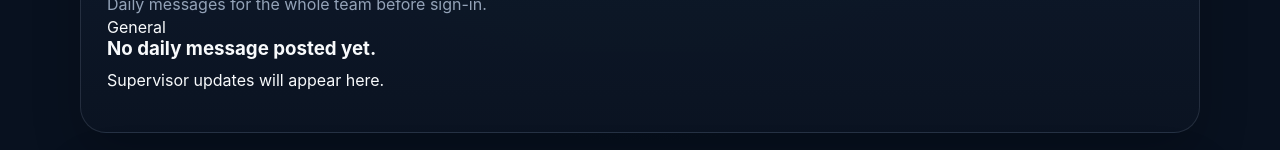
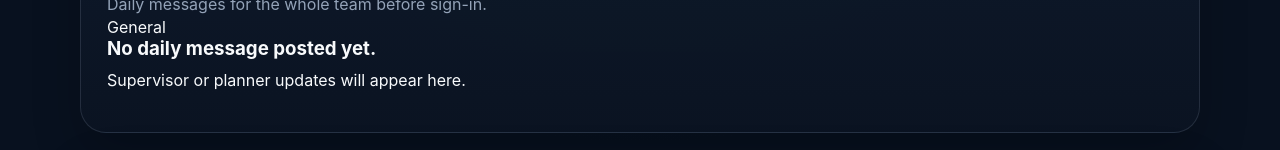
Before and after one commit to GregLivin/lineflow-ai, a Next.js app: page / in a window 1280 px wide. Shown: the part 469-619 px from the top of the page. Built offline with nearby package versions, Linux system fonts and the light colour scheme; no server answers; the database is empty.

Commit message:
Restrict team message editing to supervisor and planner roles

```diff
--- a/components/TeamMessageBoard.tsx
+++ b/components/TeamMessageBoard.tsx
@@ -3,10 +3,8 @@
 import { FormEvent, useEffect, useMemo, useState } from 'react';
 import { supabase } from '../lib/supabase';
 
-type DemoUser = { name: string; role: string; username: string };
+type DemoUser = { name: string; role: string; username: string; group?: string };
 type TeamMessage = { id:string; category:'Safety'|'Goal'|'Important'|'General'; title:string; message:string; created_by:string; created_at:string; message_date:string; active:boolean };
-
-const supervisors = ['tammy', 'chance', 'debbie'];
 
 export default function TeamMessageBoard({ user }: { user?: DemoUser | null }) {
   const [messages, setMessages] = useState<TeamMessage[]>([]);
@@ -19,7 +17,13 @@ export default function TeamMessageBoard({ user }: { user?: DemoUser | null }) {
   const [editingId, setEditingId] = useState<string | null>(null);
   const [showEditor, setShowEditor] = useState(false);
 
-  const canPost = !!currentUser && supervisors.includes(currentUser.username);
+  const roleText = currentUser?.role?.toLowerCase() ?? '';
+  const canPost = !!currentUser && (
+    currentUser.group === 'supervisor' ||
+    roleText.includes('supervisor') ||
+    roleText.includes('planner')
+  );
+
   const today = useMemo(() => new Date().toLocaleDateString('en-CA'), []);
   const latest = messages[0] ?? null;
 
@@ -41,6 +45,7 @@ export default function TeamMessageBoard({ user }: { user?: DemoUser | null }) {
   }, [user]);
 
   function startCreate() {
+    if (!canPost) return;
     setEditingId(null);
     setCategory('General');
     setTitle('');
@@ -50,6 +55,7 @@ export default function TeamMessageBoard({ user }: { user?: DemoUser | null }) {
   }
 
   function startEdit(item: TeamMessage) {
+    if (!canPost) return;
     setEditingId(item.id);
     setCategory(item.category);
     setTitle(item.title);
@@ -103,7 +109,7 @@ export default function TeamMessageBoard({ user }: { user?: DemoUser | null }) {
     </form>}
 
     <div className="teamMessageList">
-      {loading ? <p className="dashboardRole">Loading team messages...</p> : messages.length===0 ? <article className="teamMessageCard"><span className="teamMessageBadge">General</span><h3>No daily message posted yet.</h3><p>Supervisor updates will appear here.</p></article> : messages.map((item,index) => <article className="teamMessageCard" key={item.id}><div className="teamMessageTop"><span className={`teamMessageBadge teamMessage${item.category}`}>{item.category}</span><span className="teamMessageDate">{new Date(`${item.message_date}T12:00:00`).toLocaleDateString([], {month:'short',day:'numeric'})}</span></div><h3>{item.title}</h3><p>{item.message}</p><div className="teamMessageFooter"><span>Posted by {item.created_by}</span>{canPost && <div style={{display:'flex',gap:8}}>{index===0&&<button type="button" className="secondaryButton" onClick={()=>startEdit(item)}>Edit</button>}<button type="button" className="messageArchiveButton" onClick={()=>archiveMessage(item.id)}>Archive</button></div>}</div></article>)}
+      {loading ? <p className="dashboardRole">Loading team messages...</p> : messages.length===0 ? <article className="teamMessageCard"><span className="teamMessageBadge">General</span><h3>No daily message posted yet.</h3><p>Supervisor or planner updates will appear here.</p></article> : messages.map((item,index) => <article className="teamMessageCard" key={item.id}><div className="teamMessageTop"><span className={`teamMessageBadge teamMessage${item.category}`}>{item.category}</span><span className="teamMessageDate">{new Date(`${item.message_date}T12:00:00`).toLocaleDateString([], {month:'short',day:'numeric'})}</span></div><h3>{item.title}</h3><p>{item.message}</p><div className="teamMessageFooter"><span>Posted by {item.created_by}</span>{canPost && <div style={{display:'flex',gap:8}}>{index===0&&<button type="button" className="secondaryButton" onClick={()=>startEdit(item)}>Edit</button>}<button type="button" className="messageArchiveButton" onClick={()=>archiveMessage(item.id)}>Archive</button></div>}</div></article>)}
     </div>
   </section>;
 }
```
